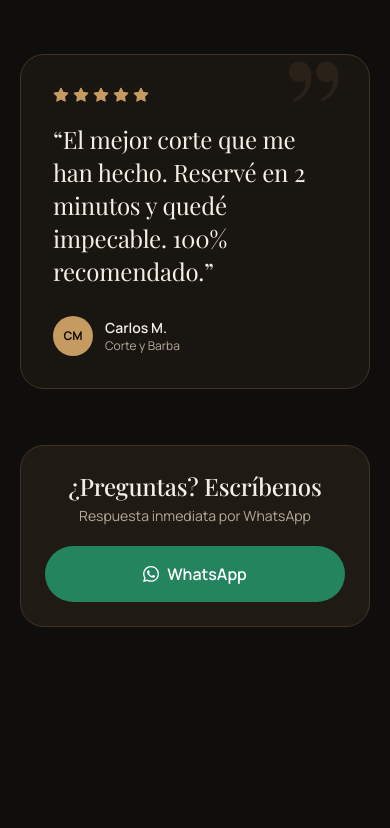
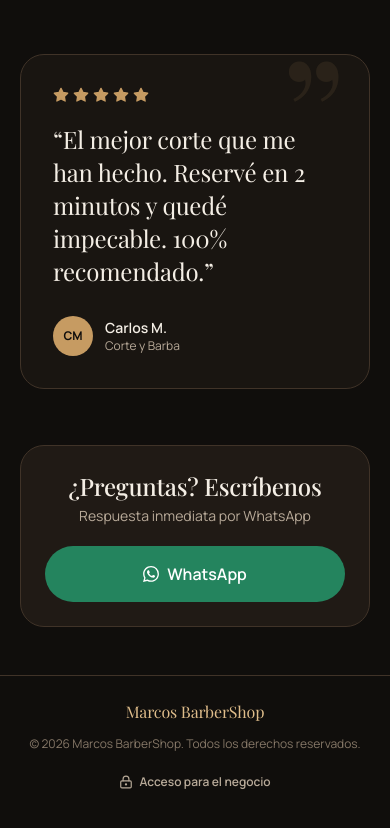
Before and after one commit to Mvega5310/citasApp, a Next.js app: page / in a window 390 px wide. Shown: the part 1499-2327 px from the top of the page. Before the commit the page ends 2238 px from the top, so only its background shows below. Built offline with nearby package versions, Linux system fonts and the light colour scheme; no server answers.

Commit message:
feat(cliente): discreet business access link in the footer
The footer now also shows on mobile and links to /admin (panel if the
session is open, login otherwise). Extra bottom padding keeps it clear
of the floating WhatsApp button.

Co-Authored-By: Claude Opus 5.5 <noreply@anthropic.com>

```diff
--- a/components/cliente/Footer.tsx
+++ b/components/cliente/Footer.tsx
@@ -1,14 +1,29 @@
+import Link from 'next/link';
+import { LockKeyhole } from 'lucide-react';
+
 const APP_NAME = process.env.NEXT_PUBLIC_APP_NAME || 'Marcos BarberShop';
 
 export default function Footer() {
   const year = new Date().getFullYear();
   return (
-    <footer className="hidden md:block px-4 sm:px-6 lg:px-8 py-8 bg-cafe-bg border-t border-cafe-border">
-      <div className="max-w-6xl mx-auto flex items-center justify-between gap-6 text-sm">
+    // pb-20: el contenido queda por encima del botón flotante de WhatsApp
+    <footer className="px-4 sm:px-6 lg:px-8 pt-6 md:pt-8 pb-20 bg-cafe-bg border-t border-cafe-border">
+      <div className="max-w-6xl mx-auto flex flex-col md:flex-row md:items-center md:justify-between gap-3 md:gap-6 text-sm text-center md:text-left">
         <span className="font-display text-base text-cafe-goldlight">{APP_NAME}</span>
-        <span className="text-cafe-subtle">
-          © {year} {APP_NAME}. Todos los derechos reservados.
-        </span>
+        <div className="flex flex-col md:flex-row items-center gap-2 md:gap-6">
+          <span className="text-cafe-subtle text-xs md:text-sm">
+            © {year} {APP_NAME}. Todos los derechos reservados.
+          </span>
+          {/* Acceso discreto para dueños y barberos: con sesión abierta lleva al panel, sin ella al login */}
+          <Link
+            href="/admin"
+            prefetch={false}
+            className="inline-flex items-center gap-1.5 min-h-[44px] md:min-h-0 px-2 text-xs font-semibold text-cafe-muted hover:text-cafe-goldlight transition-colors duration-200"
+          >
+            <LockKeyhole className="w-3.5 h-3.5" width={14} height={14} aria-hidden="true" />
+            Acceso para el negocio
+          </Link>
+        </div>
       </div>
     </footer>
   );
```
